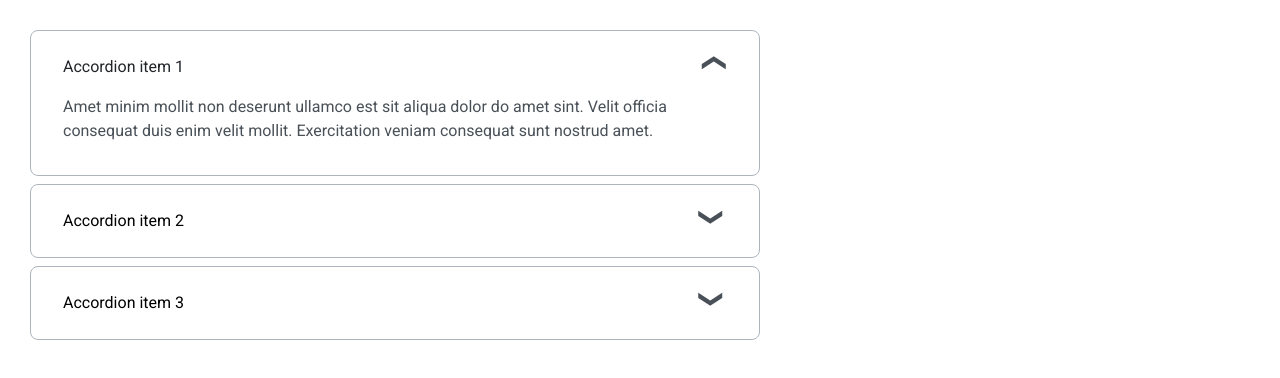
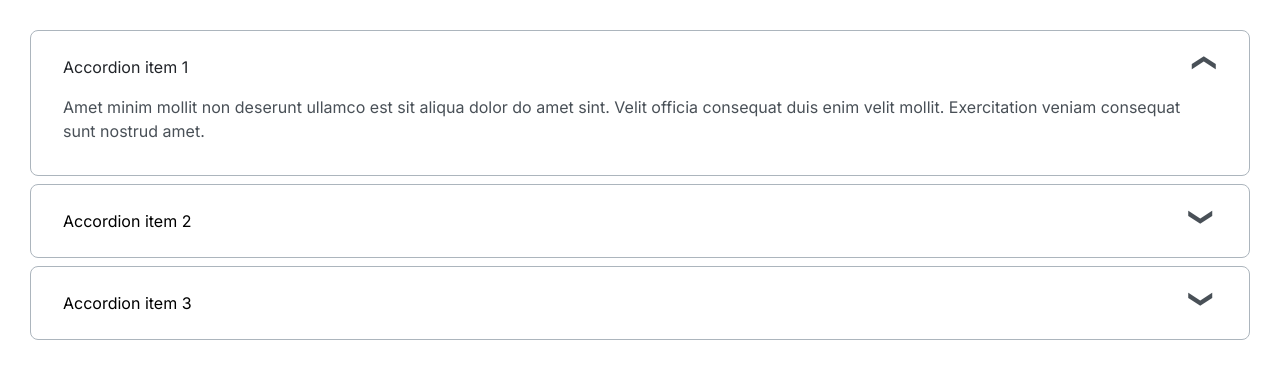
Before and after one commit to js-tasks-ru/htmlcss-20211021_barkadron, a website: page 03-lection1/02-accordion/index.html in a window 1280 px wide. Drawn offline with nearby package versions, Linux system fonts and the light colour scheme.

Commit message:
fix according to the teacher's comments

```diff
--- a/03-lection1/02-accordion/accordion.css
+++ b/03-lection1/02-accordion/accordion.css
@@ -6,8 +6,6 @@
 
 .accordion {
     background: var(--white);
-    width: 730px;
-    height: 144px;
 }
 
 .accordion__item {
@@ -16,7 +14,6 @@
     box-sizing: border-box;
     border-radius: 8px;
 
-    font-family: Inter;
     font-style: normal;
     font-weight: normal;
     font-size: 16px;
@@ -37,8 +34,11 @@
 }
 
 .accordion__summary {
-    display: block;
     cursor: pointer;
+    font-family: Inter;
+
+    display: flex;
+    justify-content: space-between;
 }
 
 .accordion__summary::-webkit-details-marker {
@@ -51,7 +51,6 @@
     font-size: 24px;
     transform: rotate(90deg) translateX(-20%) translateY(20%); /* дефолтный поворот стрелки ВНИЗ. translate даёт прикольный эффект при переворачивании стрелки, по-моему */
     transition: all 120ms ease-in-out; /* анимация поворота стрелочки */
-    float: right; /* вроде как плохо, но пока только так :) */
 }
 
 .accordion__item[open] > .accordion__summary::after {
@@ -59,6 +58,8 @@
 }
 
 .accordion__content {
+    font-family: Inter;
+
     color: var(--grey-4);
     margin-block-end: 0;
     margin-block-start: 0;
--- a/assets/fonts/fonts.css
+++ b/assets/fonts/fonts.css
@@ -1 +1,2 @@
 @import url('https://fonts.googleapis.com/css2?family=Roboto:ital,wght@0,100;0,300;0,400;0,500;0,700;0,900;1,100;1,300;1,400;1,500;1,700;1,900&display=swap');
+@import url('https://fonts.googleapis.com/css2?family=Inter&display=swap');
```
